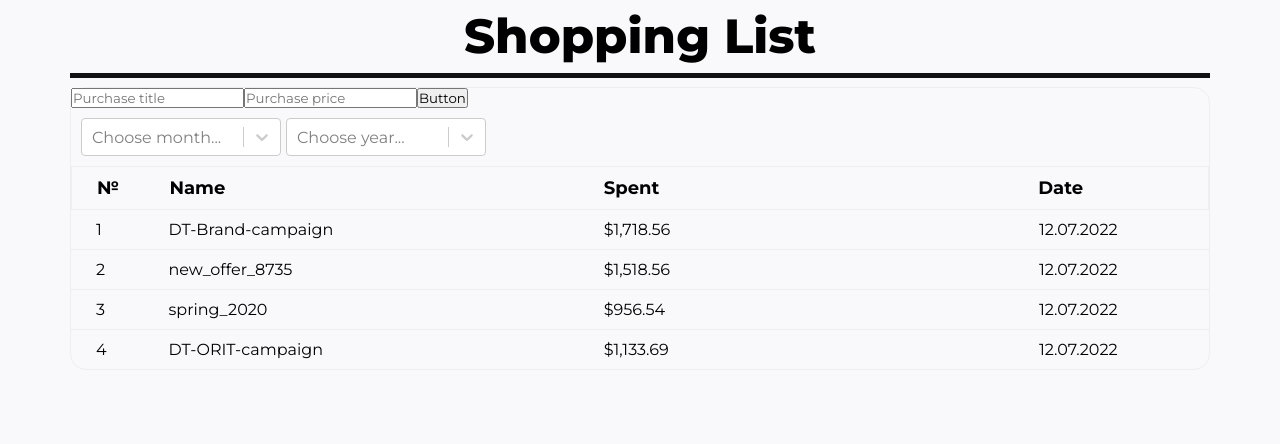
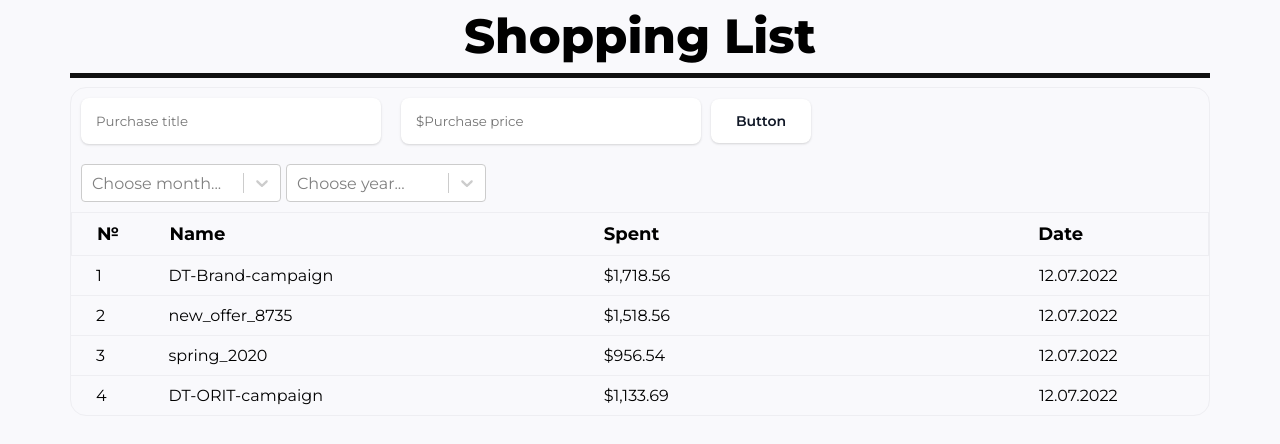
Before and after one commit to RomanRiezanov/Purchases-List, a React (Create React App) app: page / in a window 1280 px wide. Shown: the top 444 px of the page. Built offline with nearby package versions, Linux system fonts and the light colour scheme.

Commit message:
added styles to custom inputs and custom buttons

```diff
--- a/src/components/UI/button/Button.module.scss
+++ b/src/components/UI/button/Button.module.scss
@@ -0,0 +1,32 @@
+.btn {
+  background-color: #ffffff;
+  border: 0;
+  border-radius: 0.5rem;
+  box-sizing: border-box;
+  color: #111827;
+  font-size: 0.875rem;
+  font-weight: 600;
+  line-height: 1.25rem;
+  padding: 0.75rem 1rem;
+  text-align: center;
+  text-decoration: none #d1d5db solid;
+  text-decoration-thickness: auto;
+  box-shadow: 0 1px 3px 0 rgba(0, 0, 0, 0.1), 0 1px 2px 0 rgba(0, 0, 0, 0.06);
+  cursor: pointer;
+  user-select: none;
+  touch-action: manipulation;
+  width: 100px;
+}
+
+.btn:hover {
+  background-color: rgb(249, 250, 251);
+}
+
+.btn:focus {
+  outline: 2px solid transparent;
+  outline-offset: 2px;
+}
+
+.btn:focus-visible {
+  box-shadow: none;
+}
--- a/src/components/UI/button/Button.tsx
+++ b/src/components/UI/button/Button.tsx
@@ -1,7 +1,11 @@
 import styles from "./Button.module.scss";
 
 const Button = (props: any) => {
-  return <button {...props}>Button</button>;
+  return (
+    <button className={styles.btn} {...props}>
+      Button
+    </button>
+  );
 };
 
 export default Button;
--- a/src/components/UI/input/Input.module.scss
+++ b/src/components/UI/input/Input.module.scss
@@ -0,0 +1,12 @@
+.inpt {
+  padding: 15px;
+  border: 0;
+  box-shadow: 0 1px 3px 0 rgba(0, 0, 0, 0.1), 0 1px 2px 0 rgba(0, 0, 0, 0.06);
+  border-radius: 0.5rem;
+  margin: 10px;
+  width: 300px;
+}
+
+.inpt:hover {
+  background-color: rgb(249, 250, 251);
+}
--- a/src/components/UI/input/Input.tsx
+++ b/src/components/UI/input/Input.tsx
@@ -1,7 +1,7 @@
 import styles from "./Input.module.scss";
 
 const Input = (props: any) => {
-  return <input {...props} />;
+  return <input className={styles.inpt} {...props} />;
 };
 
 export default Input;
--- a/src/components/main/purchase-form/PurchaseForm.tsx
+++ b/src/components/main/purchase-form/PurchaseForm.tsx
@@ -36,7 +36,7 @@ const PurchaseForm = ({ create }: PurchaseFormProps) => {
           setPurchase({ ...purchase, price: event.target.value })
         }
         type="text"
-        placeholder="Purchase price"
+        placeholder="$Purchase price"
       />
       <Button onClick={addNewPurchase} />
     </div>
```
